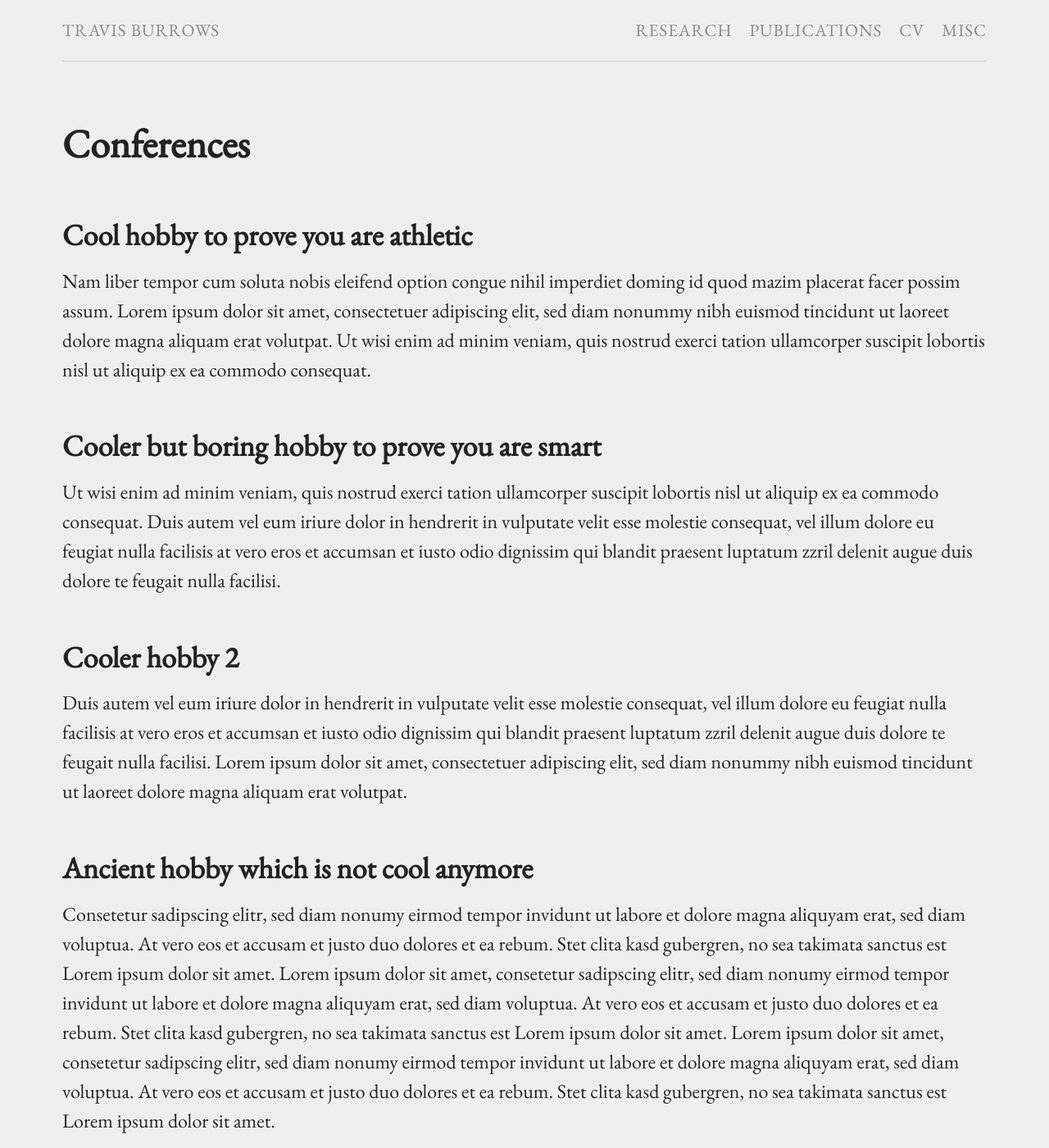
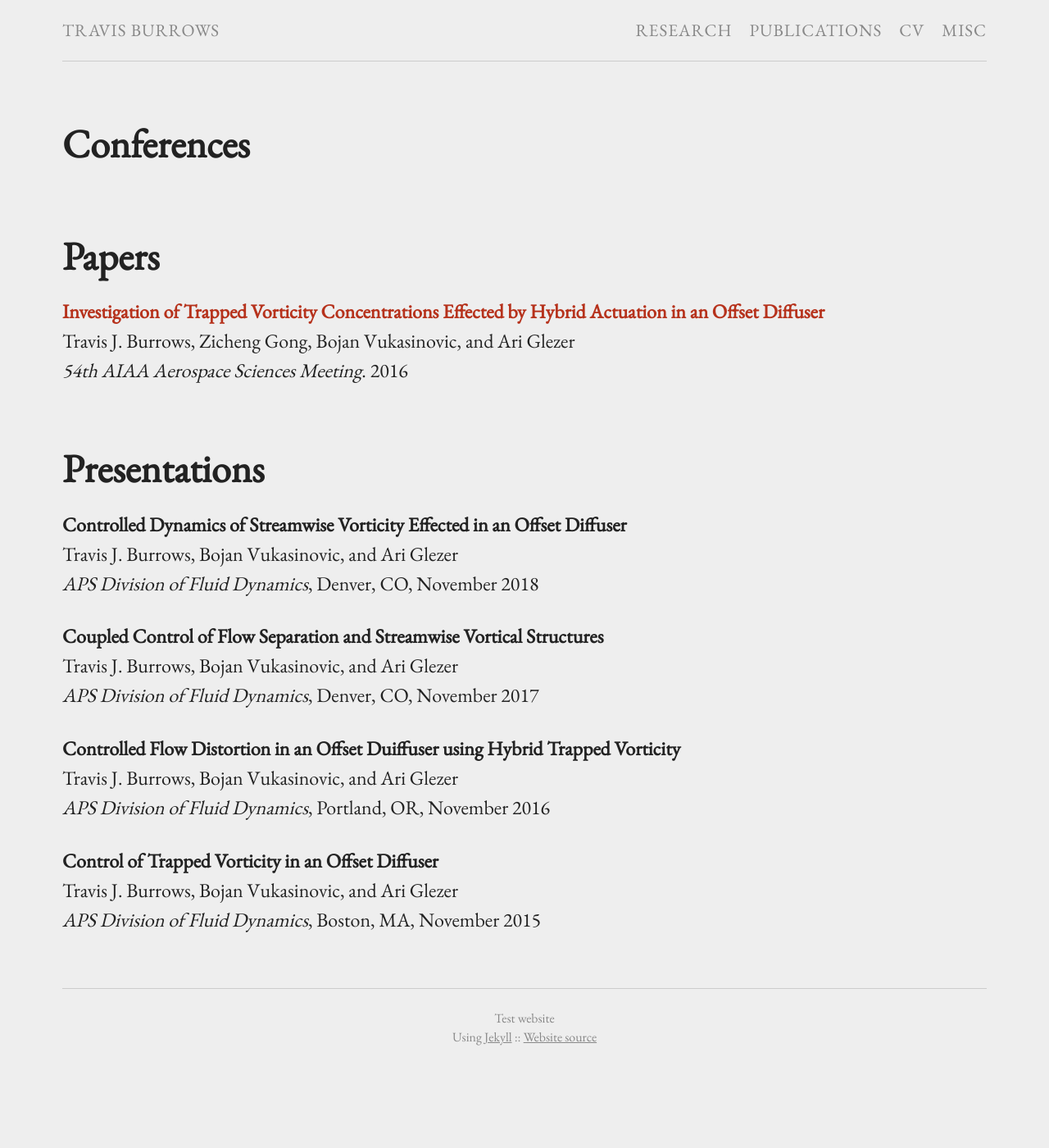
Before and after one commit to tjburrows/tjburrows.github.io, a Jekyll site: the page built from conferences.md, in a window 1280 px wide and 1400 px high. Shown: the whole window at 82% size. Built offline with Jekyll 4.4.1, drawn with Linux system fonts in a browser that asks for light colours.

Commit message:
Update conferences.md

```diff
--- a/conferences.md
+++ b/conferences.md
@@ -4,16 +4,26 @@ title: Conferences
 permalink: /publications/conferences/
 ---
 
-## Cool hobby to prove you are athletic
+# Papers
 
-Nam liber tempor cum soluta nobis eleifend option congue nihil imperdiet doming id quod mazim placerat facer possim assum. Lorem ipsum dolor sit amet, consectetuer adipiscing elit, sed diam nonummy nibh euismod tincidunt ut laoreet dolore magna aliquam erat volutpat. Ut wisi enim ad minim veniam, quis nostrud exerci tation ullamcorper suscipit lobortis nisl ut aliquip ex ea commodo consequat.
+[**Investigation of Trapped Vorticity Concentrations Effected by Hybrid Actuation in an Offset Diffuser**](https://arc.aiaa.org/doi/abs/10.2514/6.2016-0055) <br>
+Travis J. Burrows, Zicheng Gong, Bojan Vukasinovic, and Ari Glezer <br>
+_54th AIAA Aerospace Sciences Meeting_. 2016  <br>
 
-## Cooler but boring hobby to prove you are smart
-Ut wisi enim ad minim veniam, quis nostrud exerci tation ullamcorper suscipit lobortis nisl ut aliquip ex ea commodo consequat. Duis autem vel eum iriure dolor in hendrerit in vulputate velit esse molestie consequat, vel illum dolore eu feugiat nulla facilisis at vero eros et accumsan et iusto odio dignissim qui blandit praesent luptatum zzril delenit augue duis dolore te feugait nulla facilisi.
+# Presentations
 
-## Cooler hobby 2
-Duis autem vel eum iriure dolor in hendrerit in vulputate velit esse molestie consequat, vel illum dolore eu feugiat nulla facilisis at vero eros et accumsan et iusto odio dignissim qui blandit praesent luptatum zzril delenit augue duis dolore te feugait nulla facilisi. Lorem ipsum dolor sit amet, consectetuer adipiscing elit, sed diam nonummy nibh euismod tincidunt ut laoreet dolore magna aliquam erat volutpat.
+**Controlled Dynamics of Streamwise Vorticity Effected in an Offset Diffuser** <br>
+Travis J. Burrows, Bojan Vukasinovic, and Ari Glezer <br>
+_APS Division of Fluid Dynamics_, Denver, CO, November 2018  <br>
 
-## Ancient hobby which is not cool anymore
+**Coupled Control of Flow Separation and Streamwise Vortical Structures** <br>
+Travis J. Burrows, Bojan Vukasinovic, and Ari Glezer <br>
+_APS Division of Fluid Dynamics_, Denver, CO, November 2017  <br>
 
-Consetetur sadipscing elitr,  sed diam nonumy eirmod tempor invidunt ut labore et dolore magna aliquyam erat, sed diam voluptua. At vero eos et accusam et justo duo dolores et ea rebum. Stet clita kasd gubergren, no sea takimata sanctus est Lorem ipsum dolor sit amet. Lorem ipsum dolor sit amet, consetetur sadipscing elitr,  sed diam nonumy eirmod tempor invidunt ut labore et dolore magna aliquyam erat, sed diam voluptua. At vero eos et accusam et justo duo dolores et ea rebum. Stet clita kasd gubergren, no sea takimata sanctus est Lorem ipsum dolor sit amet. Lorem ipsum dolor sit amet, consetetur sadipscing elitr,  sed diam nonumy eirmod tempor invidunt ut labore et dolore magna aliquyam erat, sed diam voluptua. At vero eos et accusam et justo duo dolores et ea rebum. Stet clita kasd gubergren, no sea takimata sanctus est Lorem ipsum dolor sit amet.
+**Controlled Flow Distortion in an Offset Duiffuser using Hybrid Trapped Vorticity** <br>
+Travis J. Burrows, Bojan Vukasinovic, and Ari Glezer <br>
+_APS Division of Fluid Dynamics_, Portland, OR, November 2016  <br>
+
+**Control of Trapped Vorticity in an Offset Diffuser** <br>
+Travis J. Burrows, Bojan Vukasinovic, and Ari Glezer <br>
+_APS Division of Fluid Dynamics_, Boston, MA, November 2015  <br>
```
